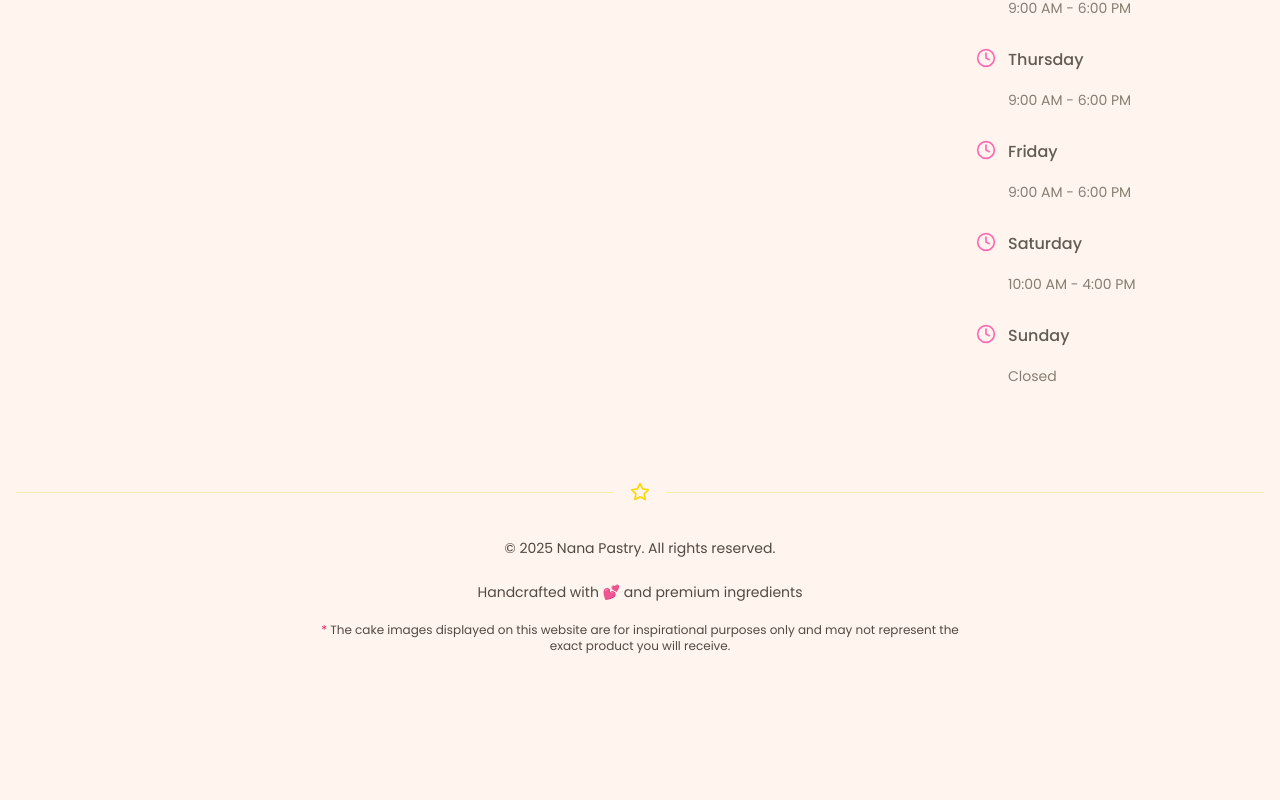
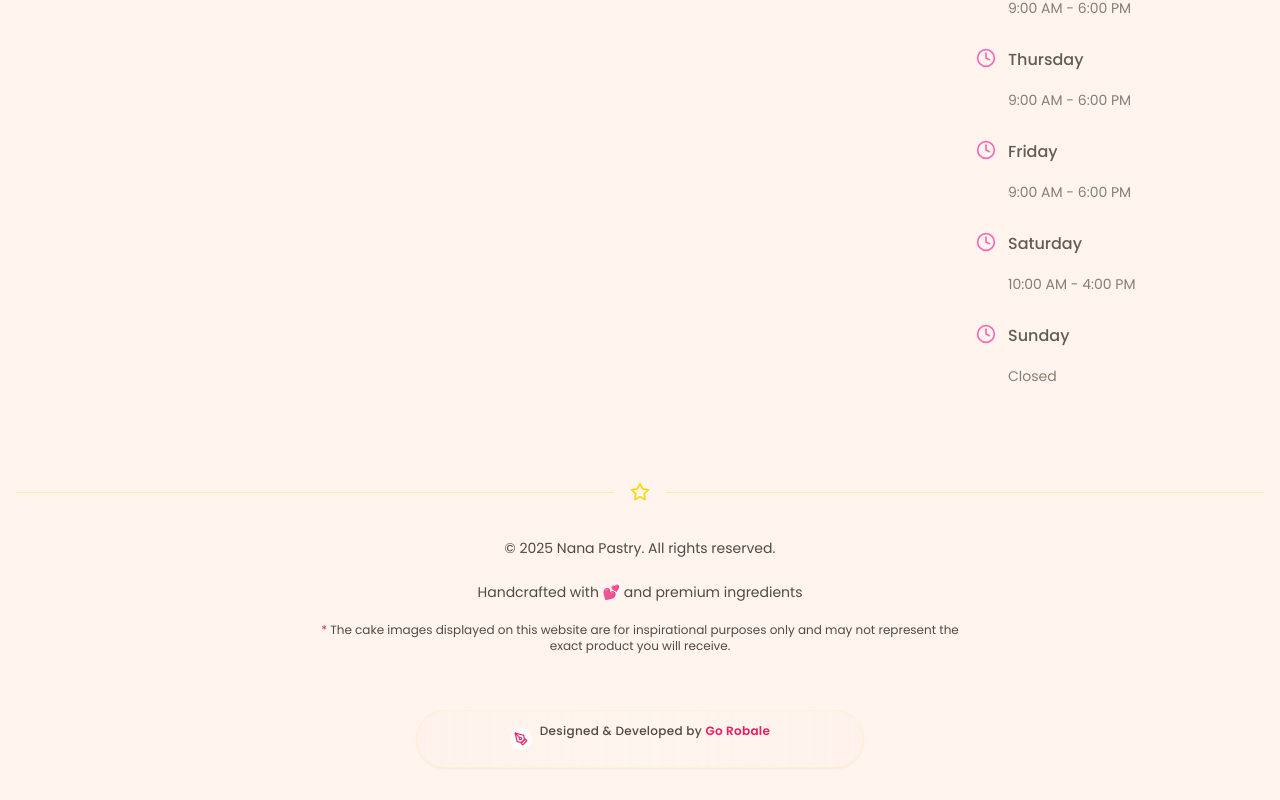
Before and after one commit to Henzolena/nana-pastry, a React (Vite) app: page /cart in a window 1280 px wide. Shown: the part 1166-1966 px from the top of the page. Before the commit the page ends 1868 px from the top, so only its background shows below. Built offline with nearby package versions, Linux system fonts and the light colour scheme; a web font is replaced by a local one.

Commit message:
Add elegant developer credit section for Go Robale

```diff
--- a/src/components/layout/Footer.tsx
+++ b/src/components/layout/Footer.tsx
@@ -138,6 +138,32 @@ const Footer = () => {
           <p className="mt-4 text-xs max-w-2xl mx-auto">
             <span className="text-hotpink">*</span> The cake images displayed on this website are for inspirational purposes only and may not represent the exact product you will receive.
           </p>
+
+          {/* Developer Credits */}
+          <div className="mt-8 pt-6 max-w-md mx-auto">
+            <div className="py-3 px-4 bg-gradient-to-r from-blush/5 via-ivory to-blush/5 rounded-full border border-softgold/10 flex justify-center items-center space-x-2 shadow-sm hover:shadow-md hover:border-softgold/20 transition-all duration-300 group">
+              <div className="bg-white/80 p-1 rounded-full group-hover:bg-white group-hover:shadow-sm transition-all duration-300">
+                <svg className="w-3.5 h-3.5 text-hotpink group-hover:text-deepbrown transition-colors duration-300" viewBox="0 0 24 24" fill="none" stroke="currentColor" strokeWidth="2" strokeLinecap="round" strokeLinejoin="round">
+                  <path d="M12 19l7-7 3 3-7 7-3-3z"></path>
+                  <path d="M18 13l-1.5-7.5L2 2l3.5 14.5L13 18l5-5z"></path>
+                  <path d="M2 2l7.586 7.586"></path>
+                  <circle cx="11" cy="11" r="2"></circle>
+                </svg>
+              </div>
+              <p className="text-xs font-medium tracking-wide group-hover:text-deepbrown transition-colors duration-300">
+                Designed & Developed by{' '}
+                <a
+                  href="https://gorobale.tech"
+                  target="_blank"
+                  rel="noopener noreferrer"
+                  className="text-hotpink hover:text-deepbrown transition-colors font-semibold relative inline-block"
+                >
+                  <span className="relative z-10">Go Robale</span>
+                  <span className="absolute bottom-0 left-0 w-0 h-0.5 bg-hotpink group-hover:w-full transition-all duration-300"></span>
+                </a>
+              </p>
+            </div>
+          </div>
         </div>
       </div>
     </footer>
```
